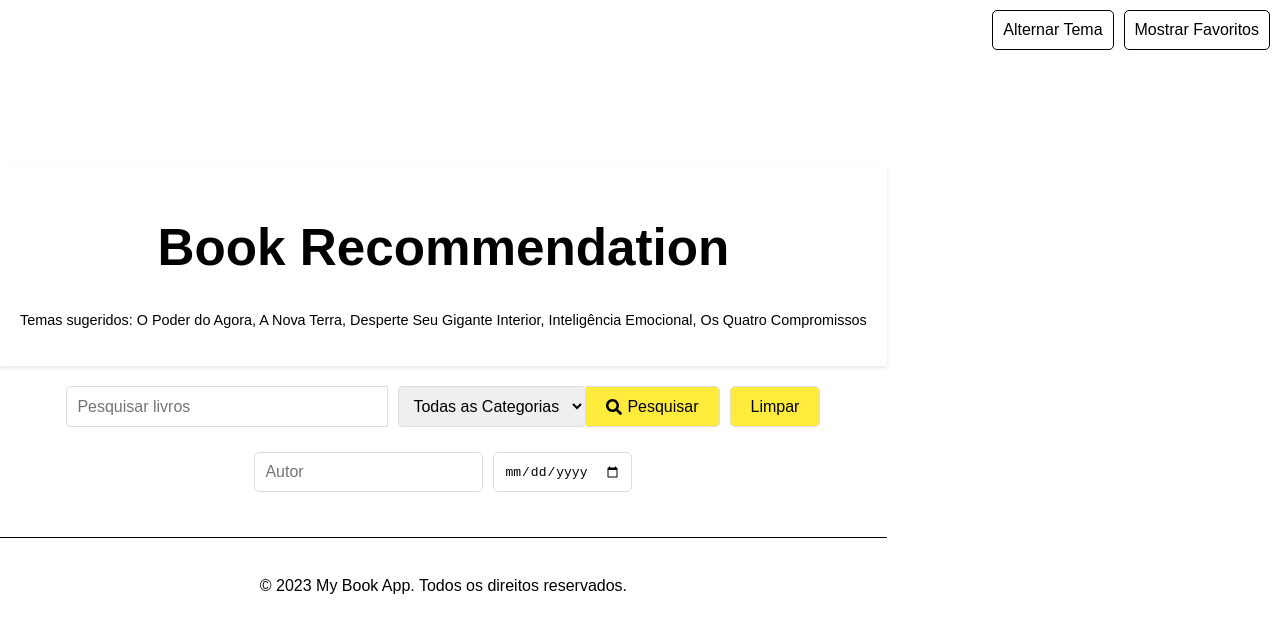
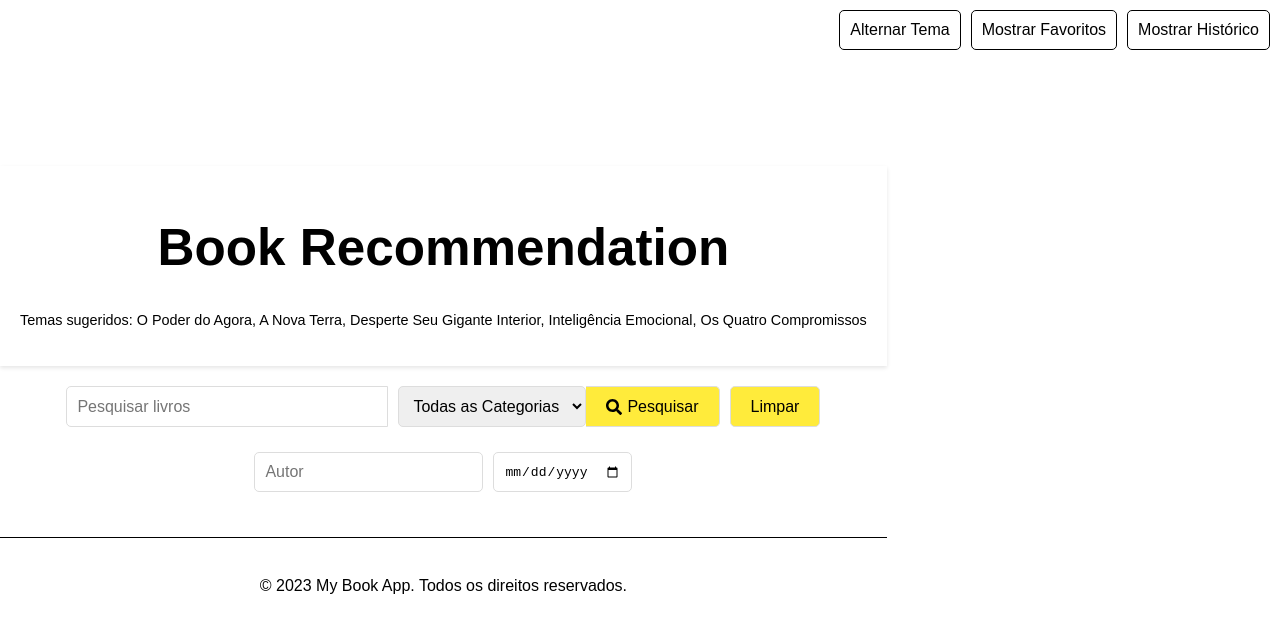
Before and after one commit to dev-gabis/my-book-api-landing, a React (Vite) app: page / in a window 1280 px wide. Shown: the top 632 px of the page. Built offline with nearby package versions, Linux system fonts and the light colour scheme; the HTML template or start-up script is replaced by a standard one.

Commit message:
feach - historic

```diff
--- a/src/App.jsx
+++ b/src/App.jsx
@@ -8,6 +8,7 @@ import FavoritesList from './components/FavoritesList';
 import AdvancedFilters from './components/AdvancedFilters';
 import Footer from './components/Footer';
 import BookDetailsPopup from './components/BookDetailsPopup';
+import ReadingHistory from './components/ReadingHistory';
 
 const lightTheme = {
   background: '#ffffff',
@@ -58,6 +59,15 @@ const FavoritesToggleButton = styled.button`
   cursor: pointer;
 `;
 
+const HistoryToggleButton = styled.button`
+  padding: 10px;
+  background-color: ${(props) => props.theme.background};
+  color: ${(props) => props.theme.color};
+  border: 1px solid ${(props) => props.theme.color};
+  border-radius: 5px;
+  cursor: pointer;
+`;
+
 function App() {
   const [searchQuery, setSearchQuery] = useState('');
   const [category, setCategory] = useState('');
@@ -70,15 +80,24 @@ function App() {
   const [filters, setFilters] = useState({ author: '', publishedDate: '', rating: '' });
   const [theme, setTheme] = useState(lightTheme);
   const [showFavorites, setShowFavorites] = useState(false);
+  const [readingHistory, setReadingHistory] = useState([]);
+  const [showHistory, setShowHistory] = useState(false);
 
   useEffect(() => {
     const storedFavorites = JSON.parse(localStorage.getItem('favorites')) || [];
     setFavorites(storedFavorites);
+
+    const storedHistory = JSON.parse(localStorage.getItem('readingHistory')) || [];
+    setReadingHistory(storedHistory);
   }, []);
 
   useEffect(() => {
     localStorage.setItem('favorites', JSON.stringify(favorites));
   }, [favorites]);
+
+  useEffect(() => {
+    localStorage.setItem('readingHistory', JSON.stringify(readingHistory));
+  }, [readingHistory]);
 
   const suggestions = [
     'O Poder do Agora',
@@ -115,6 +134,7 @@ function App() {
 
   const handleBookClick = (book) => {
     setSelectedBook(book);
+    addToReadingHistory(book);
   };
 
   const handleClosePopup = () => {
@@ -147,8 +167,18 @@ function App() {
     setShowFavorites(!showFavorites);
   };
 
+  const toggleHistory = () => {
+    setShowHistory(!showHistory);
+  };
+
   const isFavorite = (bookId) => {
     return favorites.some(book => book.id === bookId);
+  };
+
+  const addToReadingHistory = (book) => {
+    if (!readingHistory.some(item => item.id === book.id)) {
+      setReadingHistory([...readingHistory, book]);
+    }
   };
 
   return (
@@ -162,6 +192,9 @@ function App() {
           <FavoritesToggleButton onClick={toggleFavorites}>
             {showFavorites ? 'Mostrar Todos' : 'Mostrar Favoritos'}
           </FavoritesToggleButton>
+          <HistoryToggleButton onClick={toggleHistory}>
+            {showHistory ? 'Ocultar Histórico' : 'Mostrar Histórico'}
+          </HistoryToggleButton>
         </ButtonContainer>
         <Header suggestions={!searchQuery ? suggestions : null} />
         <SearchBar
@@ -175,10 +208,12 @@ function App() {
         <AdvancedFilters filters={filters} setFilters={setFilters} />
         {showFavorites ? (
           <FavoritesList favorites={favorites} onBookClick={handleBookClick} removeFavorite={removeFavorite} />
+        ) : showHistory ? (
+          <ReadingHistory readingHistory={readingHistory} onBookClick={handleBookClick} />
         ) : (
           <BookList books={books} searched={searched} onBookClick={handleBookClick} addFavorite={addFavorite} removeFavorite={removeFavorite} favorites={favorites} />
         )}
-        {searched && !showFavorites && (
+        {searched && !showFavorites && !showHistory && (
           <Pagination
             page={page}
             totalItems={totalItems}
--- /dev/null
+++ b/src/components/ReadingHistory.jsx
@@ -0,0 +1,29 @@
+import React from 'react';
+import styled from 'styled-components';
+
+const HistoryContainer = styled.div`
+  padding: 20px;
+`;
+
+const BookItem = styled.div`
+  margin-bottom: 10px;
+  cursor: pointer;
+  &:hover {
+    text-decoration: underline;
+  }
+`;
+
+const ReadingHistory = ({ readingHistory, onBookClick }) => {
+  return (
+    <HistoryContainer>
+      <h2>Histórico de Leitura</h2>
+      {readingHistory.map((book) => (
+        <BookItem key={book.id} onClick={() => onBookClick(book)}>
+          {book.volumeInfo.title}
+        </BookItem>
+      ))}
+    </HistoryContainer>
+  );
+};
+
+export default ReadingHistory;
```
